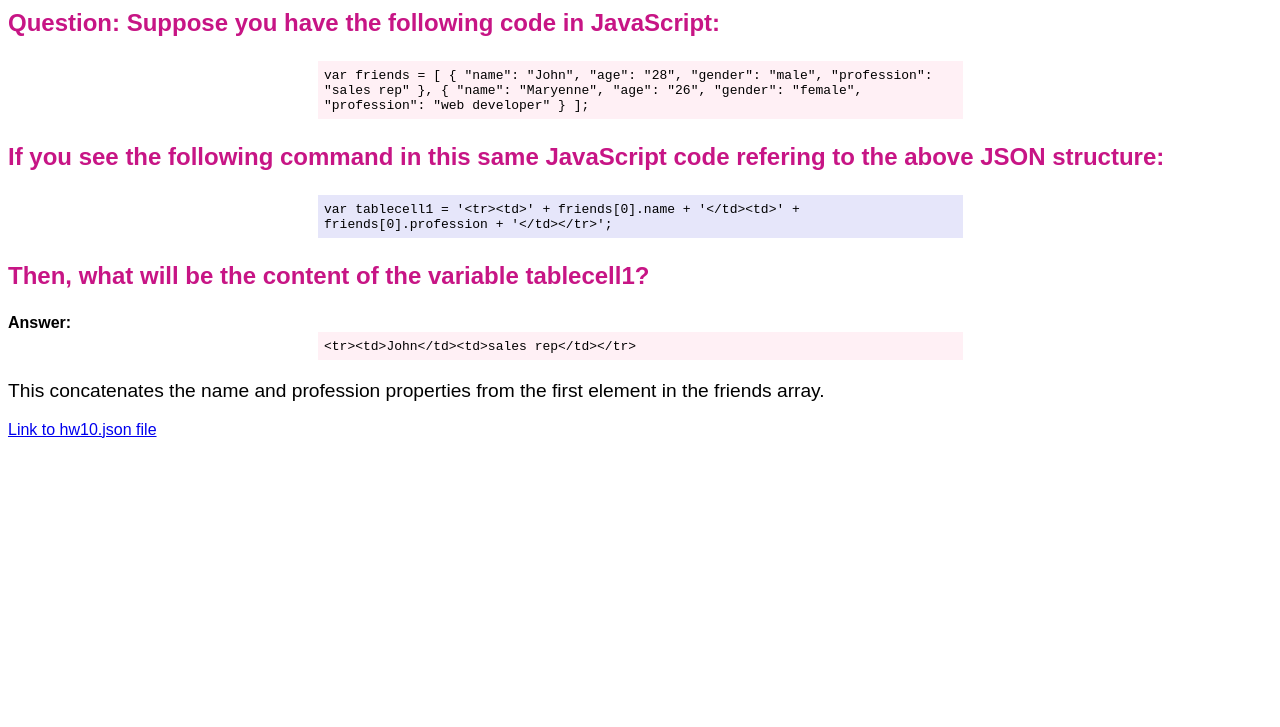
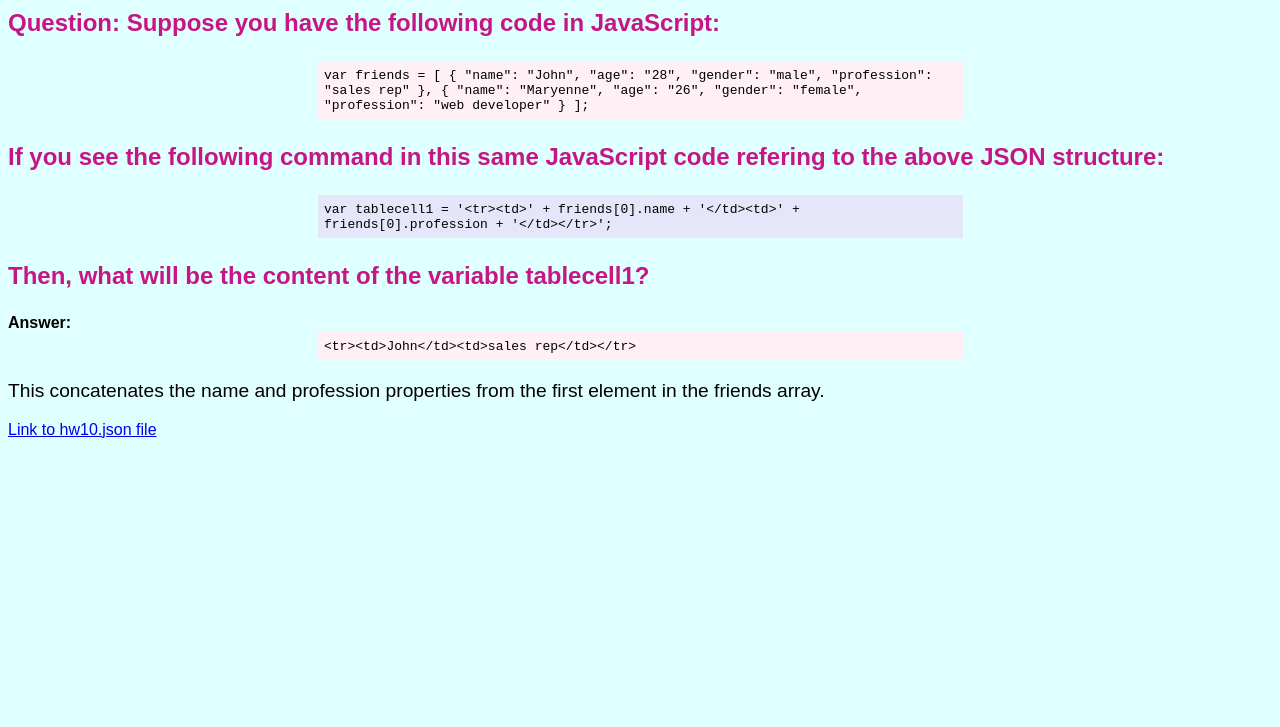
Before and after one commit to Dior-M/Dior-M.github.io, a plain HTML site: page Root_folder/hw10.html in a window 1280 px wide. Shown: the part 73-800 px from the top of the page. Drawn offline with Linux system fonts and the light colour scheme.

Commit message:
Update hw10.html

```diff
--- a/Root_folder/hw10.html
+++ b/Root_folder/hw10.html
@@ -1,10 +1,10 @@
 <!DOCTYPE html>
-<html>
+<html lang="en">
 <head>
 <title style="text-shadow: 2px 2px lavender; color: plum; font-size: 1.5em;">HW 10 JSON</title>
 <style>
 body {
-  background-color: light cyan;
+  background-color: lightcyan;
   font-family: Arial;
   font-size: 1em;
 }
```
